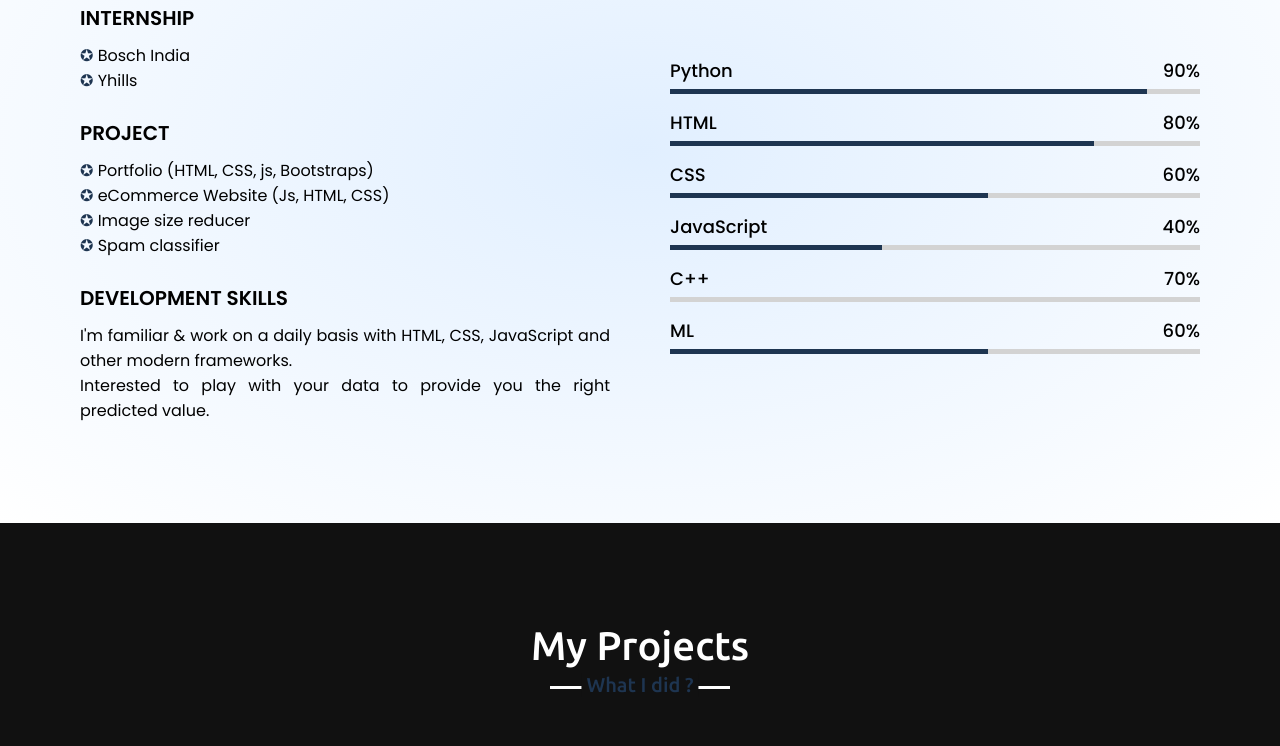
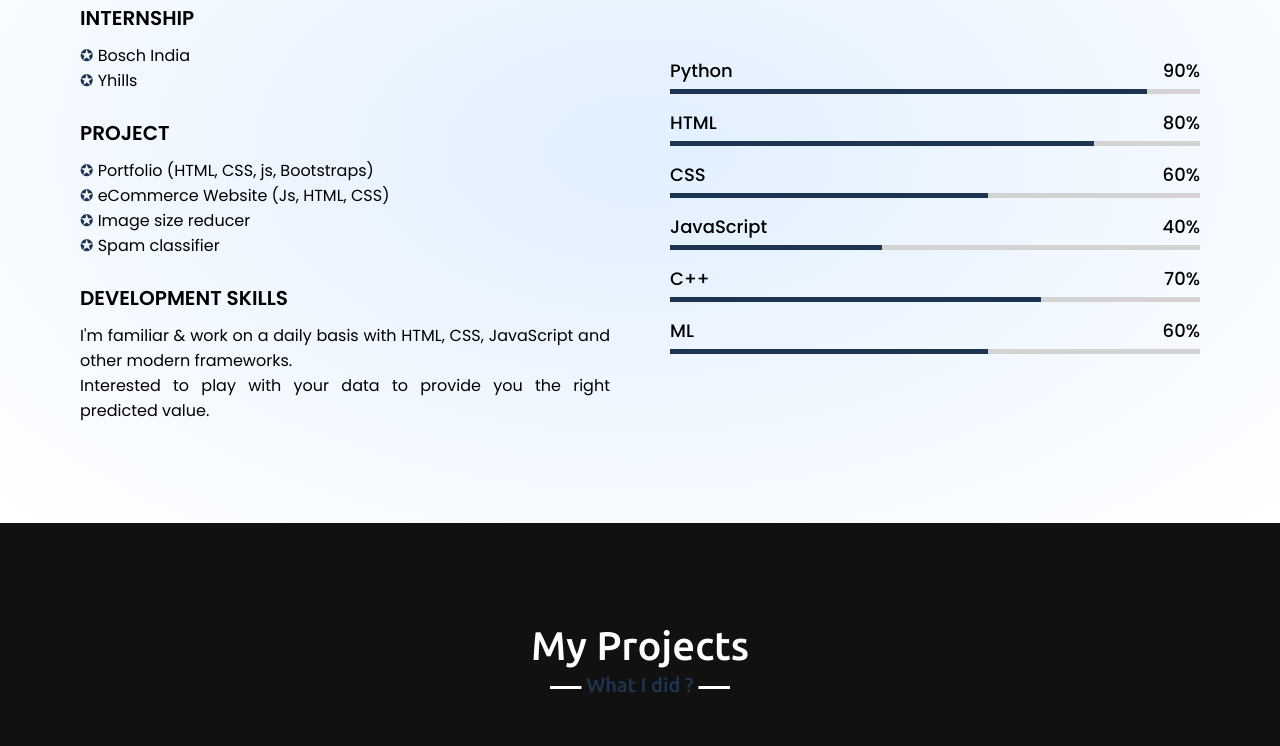
Before and after one commit to terminator2299/Personal_portfolio, a plain HTML site: page index.html in a window 1280 px wide. Shown: the part 2363-3109 px from the top of the page. Drawn offline with nearby package versions, Linux system fonts and the light colour scheme.

Commit message:
Update styles.css

```diff
--- a/styles.css
+++ b/styles.css
@@ -497,7 +497,7 @@
     width: 40%;
   }
 
-  .skills-content .right .C++::before {
+  .skills-content .right .cpp::before {
     width: 70%;
   }
 
```
